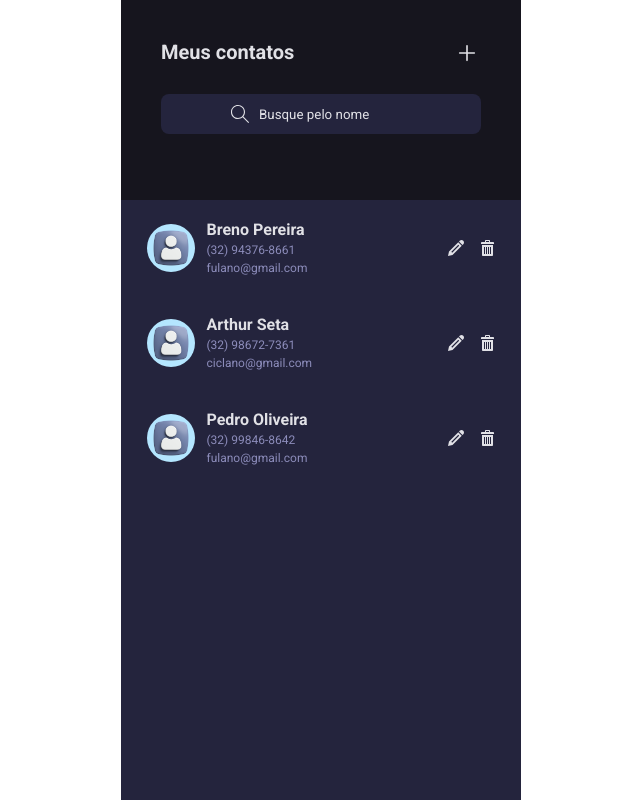
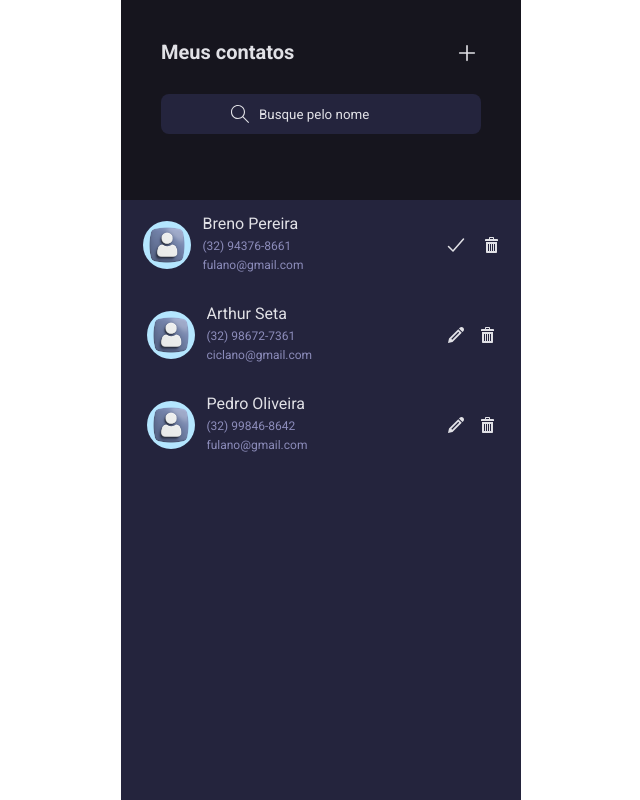
Before and after one commit to brenopereira18/contact_list, a React (Create React App) app: page / in a window 1280 px wide. Both pictures are taken after a click on the icon 774 px from the left and 247 px from the top of the page. Shown: the whole page, without its empty margins (319-959 px from the left). Built offline with nearby package versions, Linux system fonts and the light colour scheme.

Commit message:
adiciona ação de editar contato

```diff
--- a/package.json
+++ b/package.json
@@ -21,6 +21,7 @@
     "react-scripts": "5.0.1",
     "styled-components": "^6.1.9",
     "typescript": "^4.9.5",
+    "uuid": "^9.0.1",
     "web-vitals": "^2.1.4"
   },
   "scripts": {
@@ -46,5 +47,8 @@
       "last 1 firefox version",
       "last 1 safari version"
     ]
+  },
+  "devDependencies": {
+    "@types/uuid": "^9.0.8"
   }
 }
--- a/src/components/Contato/index.tsx
+++ b/src/components/Contato/index.tsx
@@ -3,7 +3,9 @@ import variaveis from "../../styles/variaveis";
 import * as S from "./styles";
 import { excluir } from "../../store/reducers/contato";
 import { ImBin, ImPencil } from "react-icons/im";
+import { IoCheckmark } from "react-icons/io5";
 import { useDispatch } from "react-redux";
+import { useState } from "react";
 
 type Props = {
   nome: string;
@@ -13,17 +15,32 @@ type Props = {
 
 const Contato = ({ nome, telefone, email }: Props) => {
   const dispatch = useDispatch();
+  const [editando, setEditando] = useState(false);
 
   return (
     <S.Contact>
       <S.Img src={foto} />
       <S.Dados>
-        <h4>{nome}</h4>
-        <p>{telefone}</p>
-        <p>{email}</p>
+        <textarea disabled={!editando}>{nome}</textarea>
+        <textarea disabled={!editando}>{telefone}</textarea>
+        <textarea disabled={!editando}>{email}</textarea>
       </S.Dados>
       <S.Icones>
-        <ImPencil color={variaveis.cinza} cursor="pointer" />
+        {editando ? (
+          <IoCheckmark
+            onClick={() => setEditando(false)}
+            fontSize="24"
+            color={variaveis.cinza}
+            cursor="pointer"
+          />
+        ) : (
+          <ImPencil
+            onClick={() => setEditando(true)}
+            color={variaveis.cinza}
+            cursor="pointer"
+          />
+        )}
+
         <ImBin
           onClick={() => dispatch(excluir(telefone))}
           color={variaveis.cinza}
--- a/src/components/Contato/styles.ts
+++ b/src/components/Contato/styles.ts
@@ -5,7 +5,7 @@ export const Contact = styled.div`
   display: flex;
   justify-content: center;
   align-items: center;
-  padding: 20px 0;
+  padding: 14px 0;
   color: ${variaveis.cinza};
 `;
 
@@ -19,18 +19,24 @@ export const Dados = styled.div`
   padding-right: 80px;
   padding-left: 12px;
 
-  h4 {
-    font-size: 16px;
-  }
-
-  p {
+  textarea {
     font-size: 12px;
     color: ${variaveis.cinzaEscuro};
-    padding-top: 4px;
+    resize: none;
+    border: none;
+    height: 14px;
+    background-color: transparent;
+
+    &:first-child {
+      font-size: 16px;
+      color: ${variaveis.cinza};
+      height: 20px;
+    }
   }
 `;
 
 export const Icones = styled.div`
   display: flex;
+  align-items: center;
   gap: 16px;
 `;
--- a/src/containers/Formulario/index.tsx
+++ b/src/containers/Formulario/index.tsx
@@ -4,6 +4,7 @@ import { IMaskInput } from "react-imask";
 import { useNavigate } from "react-router-dom";
 import { FormEvent, useState } from "react";
 import { adicionar } from "../../store/reducers/contato";
+import { v4 as uuid } from "uuid";
 
 const Formulario = () => {
   const dispatch = useDispatch();
@@ -19,6 +20,7 @@ const Formulario = () => {
       nome,
       telefone,
       email,
+      id: uuid(),
     }))
 
     navigate('/')
--- a/src/models/Contato.ts
+++ b/src/models/Contato.ts
@@ -2,11 +2,13 @@ class Contato {
   nome: string;
   telefone: string;
   email: string;
+  id: string;
 
-  constructor(nome: string, telefone: string, email: string) {
+  constructor(nome: string, telefone: string, email: string, id: string) {
     this.nome = nome;
     this.telefone = telefone;
     this.email = email;
+    this.id = id;
   }
 }
 
--- a/src/store/reducers/contato.ts
+++ b/src/store/reducers/contato.ts
@@ -1,5 +1,6 @@
 import { PayloadAction, createSlice } from "@reduxjs/toolkit";
 import Contato from "../../models/Contato";
+import { v4 as uuid } from "uuid";
 
 type contatoState = {
   contatos: Contato[];
@@ -11,16 +12,19 @@ const initialState: contatoState = {
       nome: "Breno Pereira",
       telefone: "(32) 94376-8661",
       email: "fulano@gmail.com",
+      id: uuid(),
     },
     {
       nome: "Arthur Seta",
       telefone: "(32) 98672-7361",
       email: "ciclano@gmail.com",
+      id: uuid(),
     },
     {
       nome: "Pedro Oliveira",
       telefone: "(32) 99846-8642",
       email: "fulano@gmail.com",
+      id: uuid(),
     },
   ],
 };
@@ -47,6 +51,13 @@ const contatosSlice = createSlice({
         state.contatos.push(action.payload);
       }
     },
+    editar: (state, action: PayloadAction<Contato>) => {
+      const indexDoContato = state.contatos.findIndex(contato => contato.id === action.payload.id)
+
+      if (indexDoContato >= 0) {
+        state.contatos[indexDoContato] = action.payload
+      }
+    }
   },
 });
 
```
Also changed, not shown: 1 other file (tests, documents, lock files or other folders).
